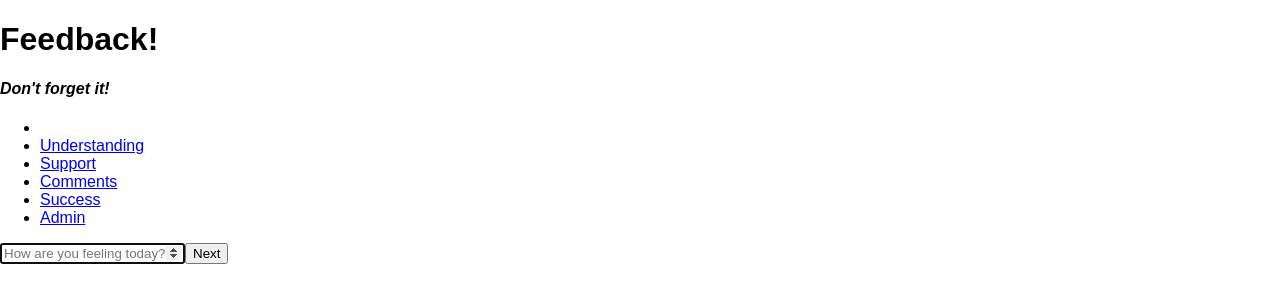
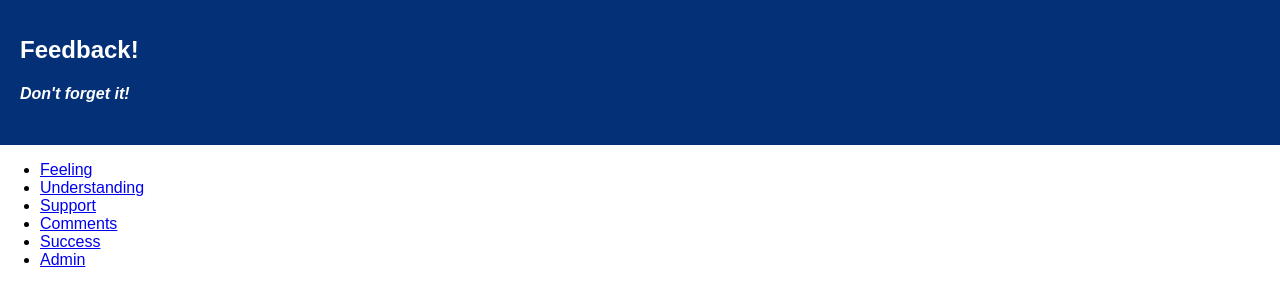
Before and after one commit to juliq/weekend-7-challenge, a React (Create React App) app: page / in a window 1280 px wide. Shown: the top 306 px of the page. Built offline with nearby package versions, Linux system fonts and the light colour scheme.

Commit message:
delete alert if functioning

```diff
--- a/package.json
+++ b/package.json
@@ -12,7 +12,8 @@
     "react-router-dom": "^4.3.1",
     "react-scripts": "1.1.0",
     "redux": "^4.0.1",
-    "redux-logger": "^3.0.6"
+    "redux-logger": "^3.0.6",
+    "sweetalert": "^2.1.0"
   },
   "devDependencies": {
     "nodemon": "^1.18.4"
--- a/src/components/Admin/Admin.js
+++ b/src/components/Admin/Admin.js
@@ -1,6 +1,7 @@
 import React, { Component } from 'react';
 import { connect } from 'react-redux';
 import axios from 'axios';
+import swal from 'sweetalert';
 
 
 class Admin extends Component {
@@ -19,6 +20,14 @@ class Admin extends Component {
 
     // DELETE -- request to delete a feedback entry
     handleDelete = (data) => {
+        swal({
+            title: "Are you sure?",
+            text: "Once deleted, you will not be able to recover this feedback file!",
+            icon: "warning",
+            buttons: true,
+            dangerMode: true,
+        }).then(willDelete => {
+            if (willDelete) {
                 axios({
                     method: 'DELETE',
                     url: `/feedback/${data.id}`,
@@ -27,6 +36,10 @@ class Admin extends Component {
                     this.getFeedback(); // getFeedback updates the page
                 }).catch((error) => {
                     console.log('error deleting info', error);
+                });
+            } else {
+                swal("Your feedback file is safe!");
+            }
         });
     }
 
@@ -59,7 +72,9 @@ class Admin extends Component {
                                     <td>{feedback.understanding}</td>
                                     <td>{feedback.support}</td>
                                     <td>{feedback.comments}</td>
-                                    <td><button type="delete" value="" onClick={this.handleDelete}>Delete</button></td>
+                                    <td><button type="delete" value="" onClick={() => this.handleDelete(feedback)}>Delete</button></td>
+                                    {/* Be sure to curry the onClick event by adding an anonymous function before the handleDelete to prevent
+                                    the handleDelete running page load which would delete the entire database. */}
                                 </tr>
                             );
                         })}
--- a/src/components/App/App.js
+++ b/src/components/App/App.js
@@ -23,19 +23,19 @@ class App extends Component {
     return (
       <Router>
         <div>
-          <header>
-            <h1>Feedback!</h1>
+          <header className="App-header">
+            <h1 className="App-title">Feedback!</h1>
             <h4><i>Don't forget it!</i></h4>
           </header>
           <ul>
-            <li><Link to="/"></Link></li>
+            <li><Link to="/feeling">Feeling</Link></li>
             <li><Link to="/understanding">Understanding</Link></li>
             <li><Link to="/support">Support</Link></li>
             <li><Link to="/comments">Comments</Link></li>
             <li><Link to="/success">Success</Link></li>
             <li><Link to="/admin">Admin</Link></li>
           </ul>
-          <Route exact path='/' component={Feeling} />
+          <Route exact path='/feeling' component={Feeling} />
           <Route exact path='/understanding' component={Understanding} />
           <Route exact path='/support' component={Support} />
           <Route exact path='/comments' component={Comments} />
--- a/src/components/Success/Success.js
+++ b/src/components/Success/Success.js
@@ -13,6 +13,7 @@ class Success extends Component {
     render() {
         return (
             <div className="Success">
+            <h1>Thank You!</h1>
                 <button type="submit" value="" onClick={this.handleSubmit}><h1>Leave New Feedback</h1></button>
             </div>
         );
```
Also changed, not shown: 2 other files (tests, documents, lock files or other folders). Lines whose indentation alone changed are shown as unchanged.
